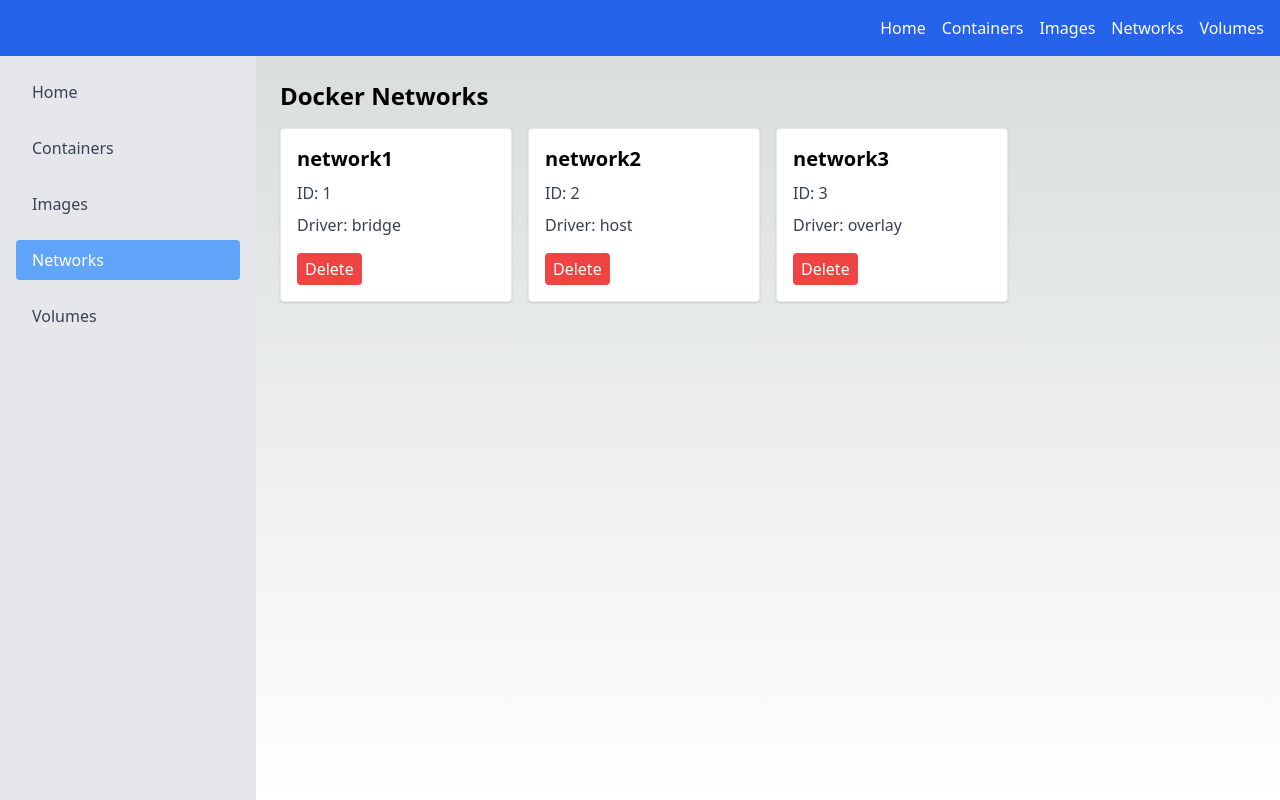
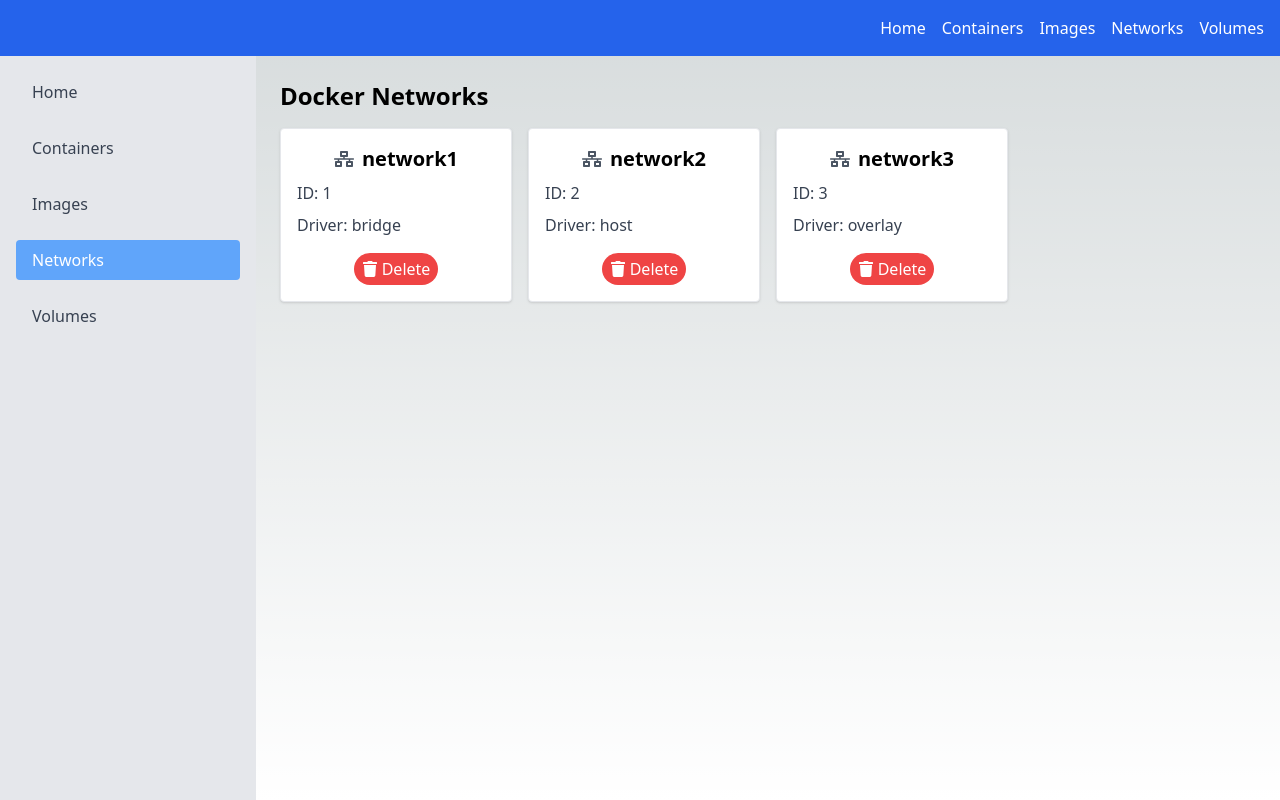
Before and after one commit to yeoniii20/docker_GUI, a Next.js app: page /networks in a window 1280 px wide. Built offline with nearby package versions, Linux system fonts and the light colour scheme.

Commit message:
style: update networksList

```diff
--- a/src/app/components/networks/networksList.tsx
+++ b/src/app/components/networks/networksList.tsx
@@ -3,6 +3,7 @@
 import { useRouter } from "next/navigation";
 import React from "react";
 import { NetworkListProps } from "../../../../types/networks";
+import { FaNetworkWired, FaTrash } from "react-icons/fa";
 
 const NetworkList: React.FC<NetworkListProps> = ({ networks, onDelete }) => {
   const router = useRouter();
@@ -18,21 +19,25 @@
         {networks.map((network) => (
           <div
             key={network.id}
-            className="p-4 bg-white border rounded shadow cursor-pointer"
+            className="p-4 bg-white border rounded shadow cursor-pointer hover:shadow-lg"
             onClick={() => handleCardClick(network.id)}
           >
-            <div className="mb-2 text-xl font-bold">{network.name}</div>
+            <div className="mb-2 text-xl font-bold flex items-center justify-center space-x-2">
+              <FaNetworkWired className="text-gray-600" />
+              <span>{network.name}</span>
+            </div>
             <div className="mb-2 text-gray-700">ID: {network.id}</div>
             <div className="mb-4 text-gray-700">Driver: {network.driver}</div>
-            <div className="space-x-2">
+            <div className="space-x-2 flex justify-center">
               <button
                 onClick={(e) => {
                   e.stopPropagation();
                   onDelete(network.id);
                 }}
-                className="px-2 py-1 text-white bg-red-500 rounded"
+                className="px-2 py-1 text-white bg-red-500 rounded-full flex items-center space-x-1 hover:bg-red-600"
               >
-                Delete
+                <FaTrash />
+                <span>Delete</span>
               </button>
             </div>
           </div>
```
